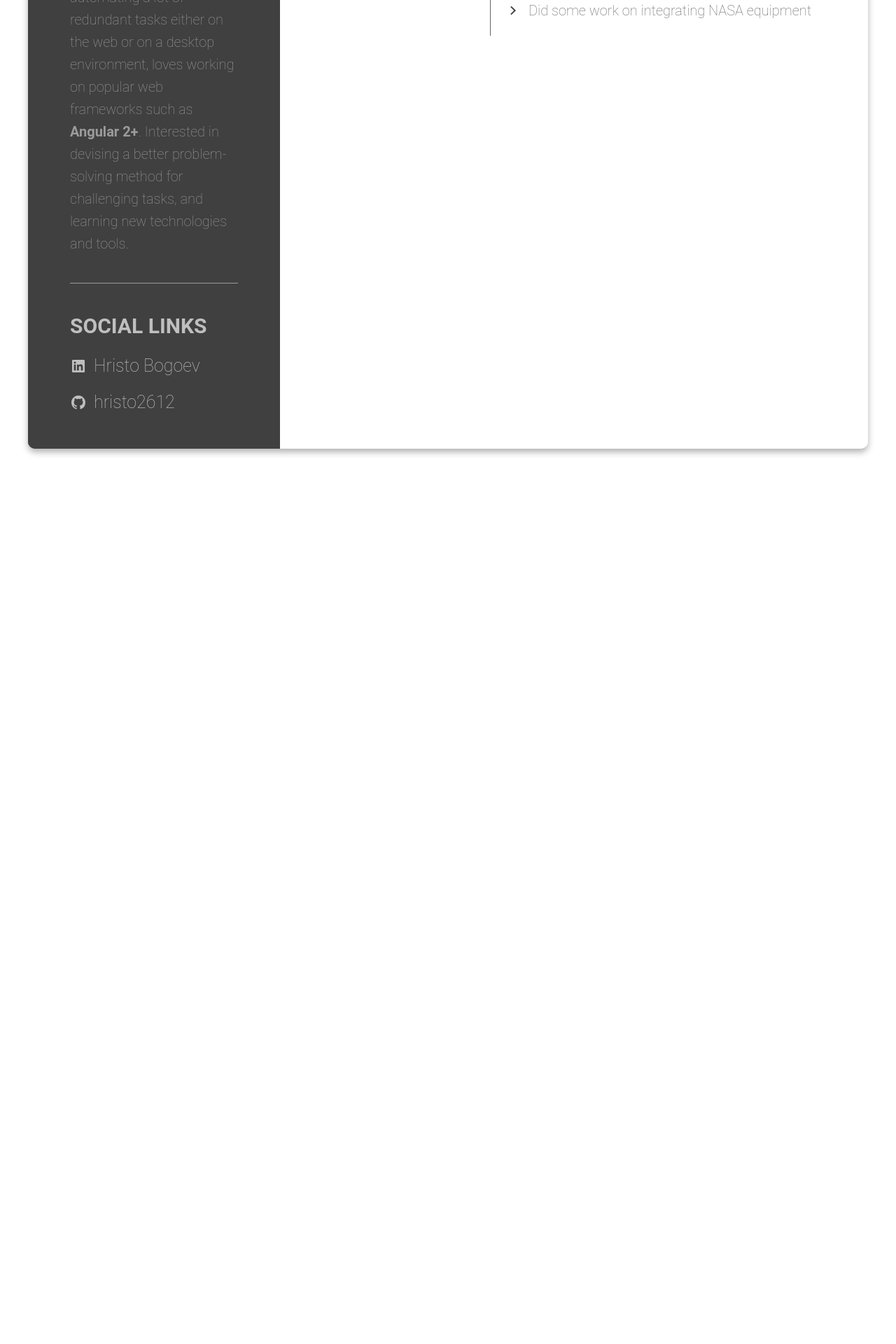
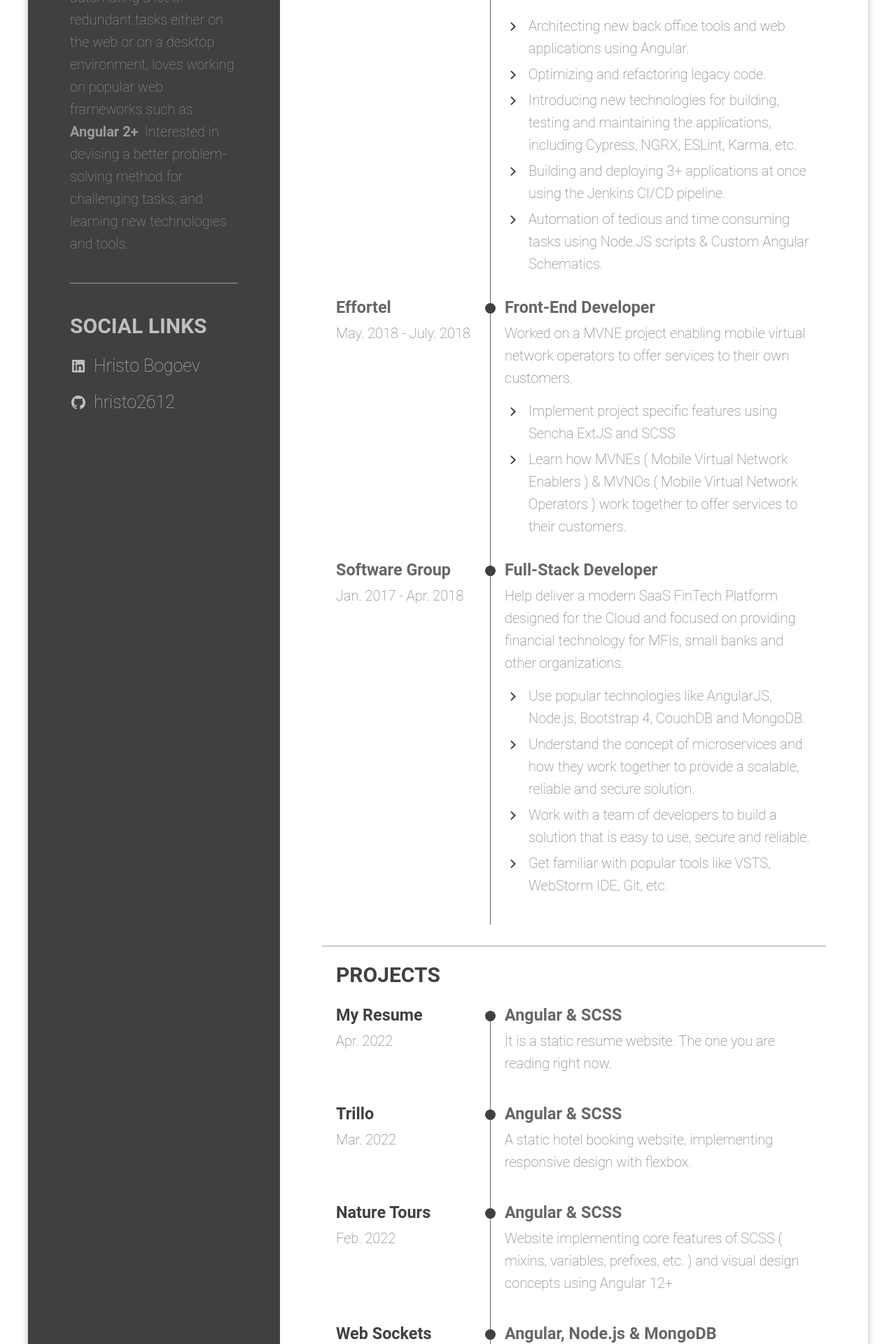
Before and after one commit to hristo2612/hristo2612.github.io, an Angular app: page /#/ in a window 1280 px wide. Shown: the part 680-2600 px from the top of the page at 70% size. Before the commit the page ends 1361 px from the top, so only its background shows below. Built offline with nearby package versions, Linux system fonts and the light colour scheme.

Commit message:
Complete Resume information

```diff
--- a/src/app/components/main/main.component.html
+++ b/src/app/components/main/main.component.html
@@ -28,7 +28,14 @@
     <div class="section__content">
       <div *ngFor="let row of section.entries" class="section__row">
         <div class="section__col">
-          <h3 class="section__info-title">{{row.leftTitle}}</h3>
+          <h3 class="section__info-title">
+            <a *ngIf="row.leftLink" [href]="row.leftLink" target="_blank" class="section__info-title-link">
+              {{row.leftTitle}}
+            </a>
+            <ng-container *ngIf="!row.leftLink">
+              {{row.leftTitle}}
+            </ng-container>
+          </h3>
           <p class="section__info">{{row.leftContent}}</p>
         </div>
         <div class="section__col">
--- a/src/app/components/main/main.component.scss
+++ b/src/app/components/main/main.component.scss
@@ -61,7 +61,7 @@
   }
 
   &__col {
-    padding: 0 2rem 2rem 2rem;
+    padding: 0 2rem 4rem 2rem;
 
     &:first-child {
       border-right: 1px solid rgba($color-dark, 0.8);
@@ -102,7 +102,8 @@
 
         & > svg {
           fill: $color-dark;
-          margin-right: 1rem;
+          margin: 0.5rem 1rem 0 0;
+          align-self: start;
         }
 
         & > div {
@@ -114,6 +115,11 @@
     &-title {
       margin-top: -10px;
       margin-bottom: 0rem;
+
+      &-link {
+        text-decoration: none;
+        color: $color-dark;
+      }
     }
   }
 }
--- a/src/app/components/main/main.component.ts
+++ b/src/app/components/main/main.component.ts
@@ -7,6 +7,7 @@ export interface Section {
 
 export interface Entry {
   leftTitle: string;
+  leftLink?: string;
   leftContent: string;
   rightTitle: string;
   rightContent?: string;
@@ -28,15 +29,127 @@ export class MainComponent implements OnInit {
           leftTitle: 'The Stars Group',
           leftContent: 'Sept. 2018 - Present',
           rightTitle: 'Senior Front-End Developer',
-          rightContent: 'Developing and maintaining the front-end of the company\'s website.',
+          rightContent: `Implement and maintain a variety of back office web applications for The Stars Group.
+          Work with a variety of technologies including Angular, TypeScript, SCSS, Angular Material, Cypress, Karma, NGRX, RxJS, etc.`,
           rightContentList: [
-            'WOrked on integrating NASA equipment',
-            'Worked on integrating NASA equipment',
-            'Did some work on integrating NASA equipment'
+            'Architecting new back office tools and web applications using Angular.',
+            'Optimizing and refactoring legacy code.',
+            'Introducing new technologies for building, testing and maintaining the applications, including Cypress, NGRX, ESLint, Karma, etc.',
+            'Building and deploying 3+ applications at once using the Jenkins CI/CD pipeline.',
+            'Automation of tedious and time consuming tasks using Node.JS scripts & Custom Angular Schematics.'
+          ]
+        },
+        {
+          leftTitle: 'Effortel',
+          leftContent: 'May. 2018 - July. 2018',
+          rightTitle: 'Front-End Developer',
+          rightContent: 'Worked on a MVNE project enabling mobile virtual network operators to offer services to their own customers.',
+          rightContentList: [
+            'Implement project specific features using Sencha ExtJS and SCSS',
+            'Learn how MVNEs ( Mobile Virtual Network Enablers ) & MVNOs ( Mobile Virtual Network Operators ) work together to offer services to their customers.'
+          ],
+        },
+        {
+          leftTitle: 'Software Group',
+          leftContent: 'Jan. 2017 - Apr. 2018',
+          rightTitle: 'Full-Stack Developer',
+          rightContent: 'Help deliver a modern SaaS FinTech Platform designed for the Cloud and focused on providing financial technology for MFIs, small banks and other organizations.',
+          rightContentList: [
+            'Use popular technologies like AngularJS, Node.js, Bootstrap 4, CouchDB and MongoDB.',
+            'Understand the concept of microservices and how they work together to provide a scalable, reliable and secure solution.',
+            'Work with a team of developers to build a solution that is easy to use, secure and reliable.',
+            'Get familiar with popular tools like VSTS, WebStorm IDE, Git, etc.'
           ],
         }
       ]
-    }
+    },
+    {
+      title: 'Projects',
+      entries: [
+        {
+          leftTitle: 'My Resume',
+          leftLink: 'https://github.com/hristo2612/hristo2612.github.io',
+          leftContent: 'Apr. 2022',
+          rightTitle: 'Angular & SCSS',
+          rightContent: 'It is a static resume website. The one you are reading right now.',
+        },
+        {
+          leftTitle: 'Trillo',
+          leftLink: 'https://github.com/hristo2612/trillo',
+          leftContent: 'Mar. 2022',
+          rightTitle: 'Angular & SCSS',
+          rightContent: 'A static hotel booking website, implementing responsive design with flexbox.',
+        },
+        {
+          leftTitle: 'Nature Tours',
+          leftLink: 'https://github.com/hristo2612/nature-tours-website',
+          leftContent: 'Feb. 2022',
+          rightTitle: 'Angular & SCSS',
+          rightContent: 'Website implementing core features of SCSS ( mixins, variables, prefixes, etc. ) and visual design concepts using Angular 12+'
+        },
+        {
+          leftTitle: 'Web Sockets',
+          leftLink: 'https://github.com/hristo2612/web-sockets-playground',
+          leftContent: 'Oct. 2021',
+          rightTitle: 'Angular, Node.js & MongoDB',
+          rightContent: 'Anonymous chat app using Web Sockets and MongoDB.',
+        },
+        {
+          leftTitle: 'Needs Tracker',
+          leftLink: 'https://github.com/hristo2612/Needs-Tracker',
+          leftContent: 'Sept. 2021',
+          rightTitle: 'Ionic & Angular',
+          rightContent: 'An app that let\'s you track your needs for the day and keeps track of your history throughout time.',
+        },
+        {
+          leftTitle: 'Cmd Search',
+          leftLink: 'https://github.com/hristo2612/Cmd-Search',
+          leftContent: 'Jan. 2019',
+          rightTitle: 'Electron & Angular',
+          rightContent: 'Add frequently used commands to your list and re-use them in the future, passing custom parameters.'
+        },
+        {
+          leftTitle: 'Automating Unit Tests',
+          leftLink: 'https://github.com/hristo2612/automating-basic-ng-tests',
+          leftContent: 'Nov. 2018',
+          rightTitle: 'Node.js',
+          rightContent: 'Opinionated and customizable boilerplate for automating unit tests in Angular 2+'
+        },
+        {
+          leftTitle: 'Facebook Event Stats',
+          leftLink: 'https://github.com/hristo2612/fb-event-stats',
+          leftContent: 'Mar. 2018',
+          rightTitle: 'Node.js',
+          rightContent: 'A script that crawls through a given facebook event and finds what percentage of guys & girls are attending ( Not working anymore ).',
+        },
+        {
+          leftTitle: 'LogX',
+          leftLink: 'https://github.com/hristo2612/LogX',
+          leftContent: 'Oct. 2016',
+          rightTitle: 'JavaScript',
+          rightContent: 'Space shooter game made in pure JavaScript',
+        }
+      ]
+    },
+    {
+      title: 'Education',
+      entries: [
+        {
+          leftTitle: 'Software University (SoftUni)',
+          leftLink: 'https://softuni.bg/',
+          leftContent: 'Feb. 2016 - Nov. 2016',
+          rightTitle: 'Javascript Applications',
+          rightContent: 'Received a recommendation for my first job due to my exceptionally good grades.'
+        },
+        {
+          leftTitle: 'First English Language School (FELS)',
+          leftLink: 'https://www.fels-sofia.org/',
+          leftContent: '2011 - 2015',
+          rightTitle: '',
+          rightContent: ''
+        }
+      ]
+    },
   ];
 
   constructor() { }
--- a/src/app/components/nav/nav.component.scss
+++ b/src/app/components/nav/nav.component.scss
@@ -19,6 +19,7 @@
   &__picture {
     width: 25rem;
     height: 25rem;
+    transform: scale(1.5) translateY(3rem) translateX(-0.5rem) rotate(-3deg);
   }
 }
 
```
Also changed, not shown: src/assets/images/profile-picture.jpg, 1 other file (tests, documents, lock files or other folders).
